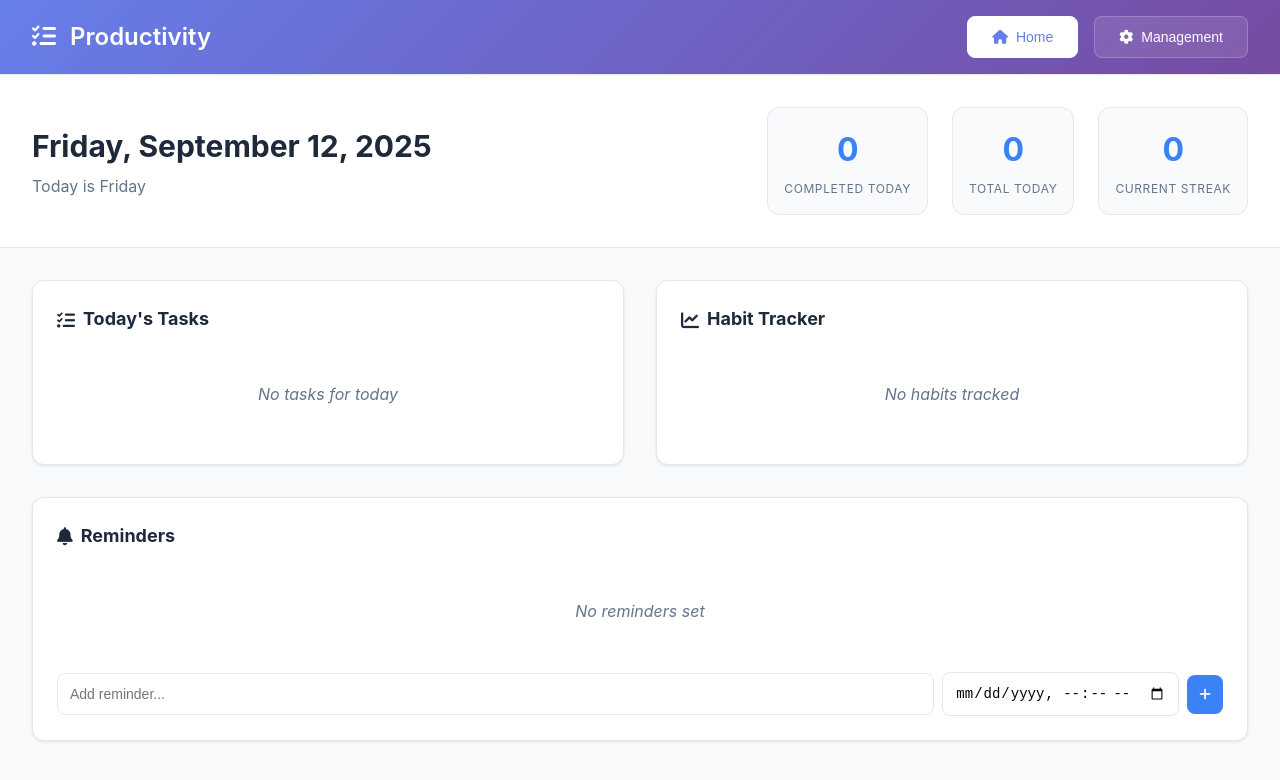
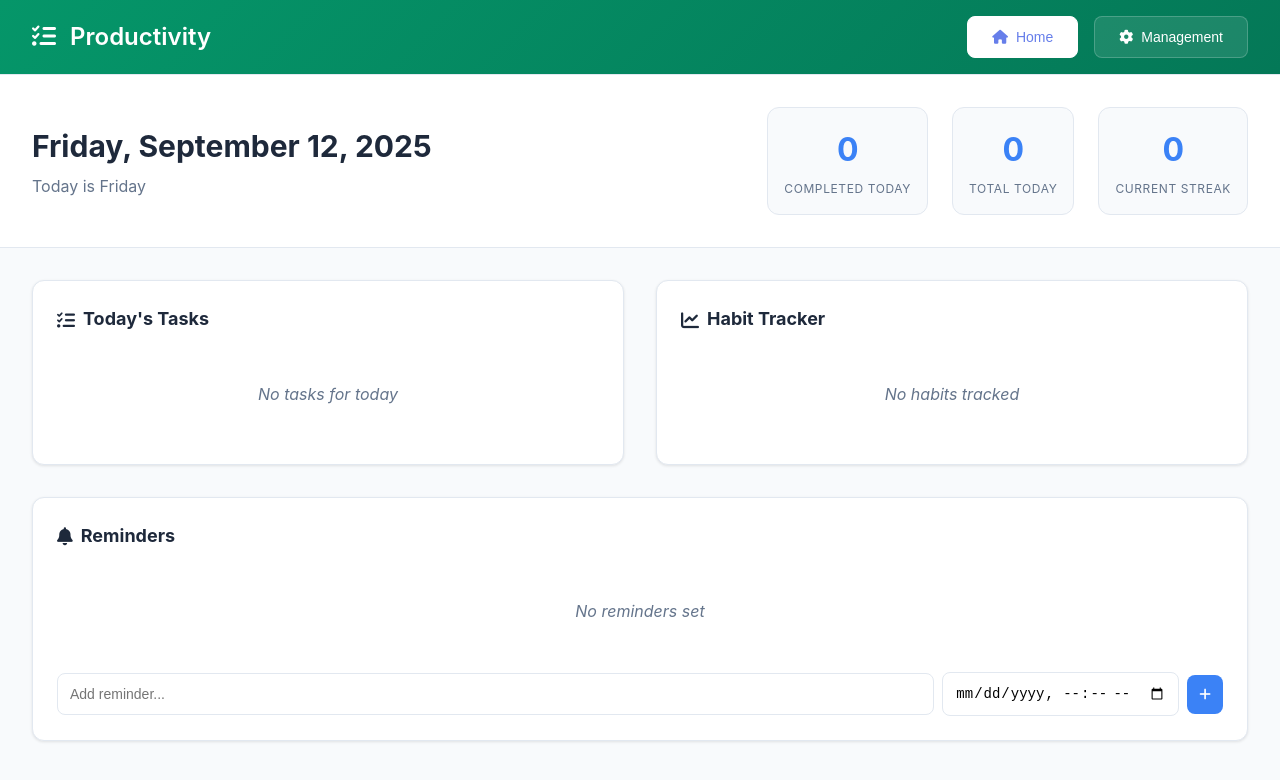
Before and after one commit to DARSHAN-RAJASHEKAR/productivity-tracker, a website: page index.html in a window 1280 px wide. Drawn offline with Linux system fonts and the light colour scheme; no server answers.

Commit message:
Update to Forest Green theme - natural and calming design

```diff
--- a/styles.css
+++ b/styles.css
@@ -22,7 +22,7 @@ body {
     justify-content: space-between;
     align-items: center;
     padding: 1rem 2rem;
-    background: linear-gradient(135deg, #667eea 0%, #764ba2 100%);
+    background: linear-gradient(135deg, #059669 0%, #047857 100%);
     color: white;
     border-bottom: 1px solid #e2e8f0;
 }
```
